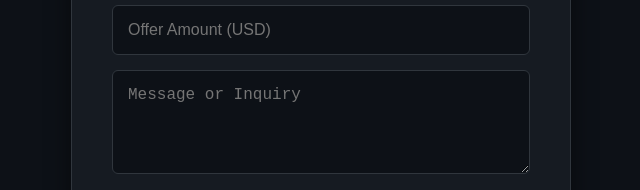
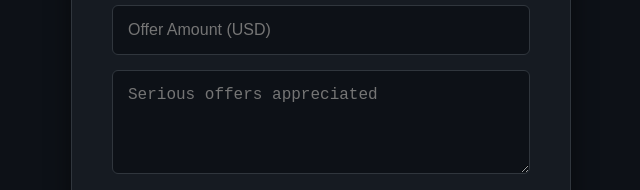
Before and after one commit to kudwitt/2dozen.com, a plain HTML site: page index.html in a window 1280 px wide. Shown: the part 341-531 px from the top of the page, 319-959 px from the left. Drawn offline with Linux system fonts and the light colour scheme.

Commit message:
Update index.html
placeholder change

```diff
--- a/index.html
+++ b/index.html
@@ -106,7 +106,7 @@
 
         <input type="email" name="email" placeholder="Your Email Address" required>
         <input type="number" name="offer" placeholder="Offer Amount (USD)" required>
-        <textarea name="message" rows="4" placeholder="Message or Inquiry"></textarea>
+        <textarea name="message" rows="4" placeholder="Serious offers appreciated"></textarea>
 
         <button type="submit">Submit Offer</button>
     </form>
```
